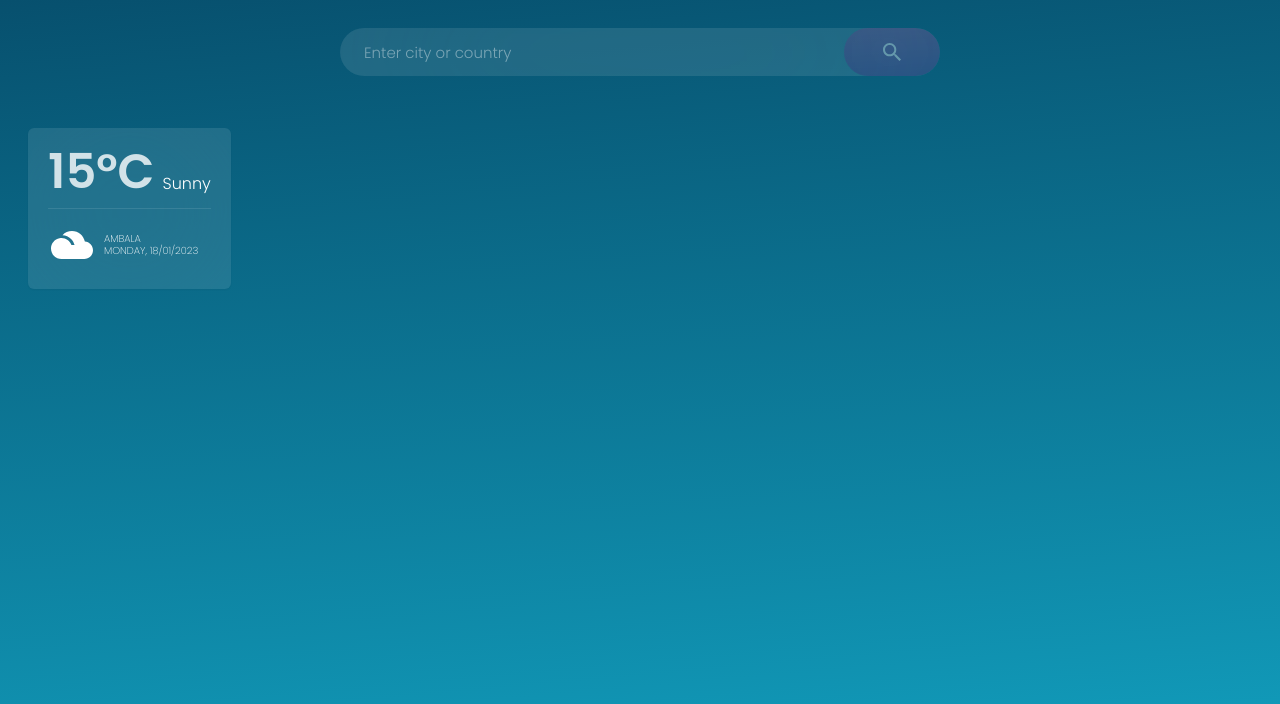
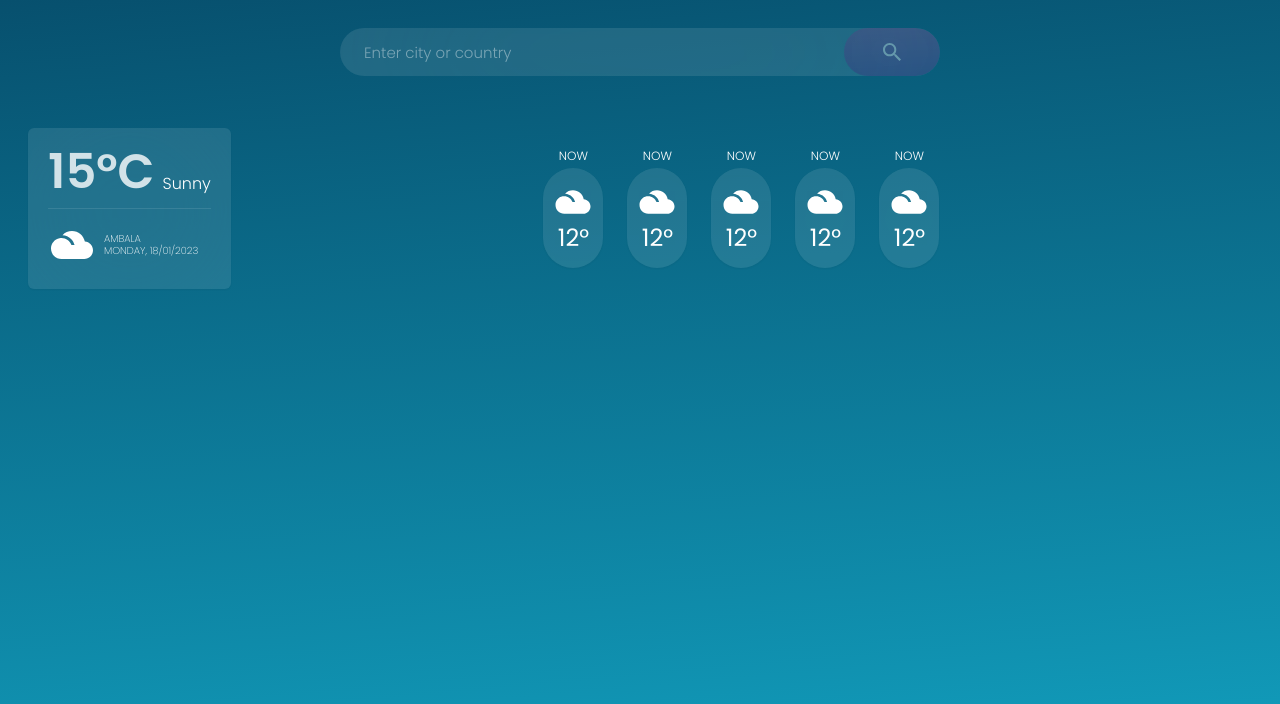
Before and after one commit to Anshika75/Maggi-Weather, a React (Vite) app: page / in a window 1280 px wide. Shown: the top 704 px of the page. Built offline with nearby package versions, Linux system fonts and the light colour scheme.

Commit message:
hourly boxes added

```diff
--- a/src/App.jsx
+++ b/src/App.jsx
@@ -1,4 +1,5 @@
 import React from 'react'
+import Hourly from './components/Hourly';
 import MainTemp from './components/MainTemp';
 import Search from './components/Search';
 
@@ -12,6 +13,7 @@ export default function App() {
         <Search />
         <div className="flex flex-row w-full mt-5">
           <MainTemp />
+          <Hourly/>
         </div>
       </div>
     </>
--- /dev/null
+++ b/src/components/Hourly.jsx
@@ -0,0 +1,62 @@
+import React from 'react'
+import {
+    IoMdSunny,
+    IoMdRainy,
+    IoMdCloudy,
+    IoMdSnow,
+    IoMdThunderstorm,
+    IoMdSearch,
+} from 'react-icons/io';
+export default function Hourly() {
+    return (
+        <>
+            <div className="w-full h-[160px] flex flex-row items-center justify-center">
+                <div className="flex flex-col items-center justify-center mx-3">
+                    <p className="text-white text-xs mb-1 font-light uppercase">Now</p>
+                    <div className="w-[60px] h-[100px] bg-white/10 backdrop-blur-[100px] p-5 shadow-sm rounded-full flex flex-col items-center justify-center">
+                    <p className='text-[40px] text-white'>
+                        <IoMdCloudy />
+                    </p>
+                    <p className="text-white text-2xl">12°</p>
+                </div>
+                </div>
+                <div className="flex flex-col items-center justify-center mx-3">
+                    <p className="text-white text-xs mb-1 font-light uppercase">Now</p>
+                    <div className="w-[60px] h-[100px] bg-white/10 backdrop-blur-[100px] p-5 shadow-sm rounded-full flex flex-col items-center justify-center">
+                    <p className='text-[40px] text-white'>
+                        <IoMdCloudy />
+                    </p>
+                    <p className="text-white text-2xl">12°</p>
+                </div>
+                </div>
+                <div className="flex flex-col items-center justify-center mx-3">
+                    <p className="text-white text-xs mb-1 font-light uppercase">Now</p>
+                    <div className="w-[60px] h-[100px] bg-white/10 backdrop-blur-[100px] p-5 shadow-sm rounded-full flex flex-col items-center justify-center">
+                    <p className='text-[40px] text-white'>
+                        <IoMdCloudy />
+                    </p>
+                    <p className="text-white text-2xl">12°</p>
+                </div>
+                </div>
+                <div className="flex flex-col items-center justify-center mx-3">
+                    <p className="text-white text-xs mb-1 font-light uppercase">Now</p>
+                    <div className="w-[60px] h-[100px] bg-white/10 backdrop-blur-[100px] p-5 shadow-sm rounded-full flex flex-col items-center justify-center">
+                    <p className='text-[40px] text-white'>
+                        <IoMdCloudy />
+                    </p>
+                    <p className="text-white text-2xl">12°</p>
+                </div>
+                </div>
+                <div className="flex flex-col items-center justify-center mx-3">
+                    <p className="text-white text-xs mb-1 font-light uppercase">Now</p>
+                    <div className="w-[60px] h-[100px] bg-white/10 backdrop-blur-[100px] p-5 shadow-sm rounded-full flex flex-col items-center justify-center">
+                    <p className='text-[40px] text-white'>
+                        <IoMdCloudy />
+                    </p>
+                    <p className="text-white text-2xl">12°</p>
+                </div>
+                </div>
+            </div>
+        </>
+    )
+}
```
